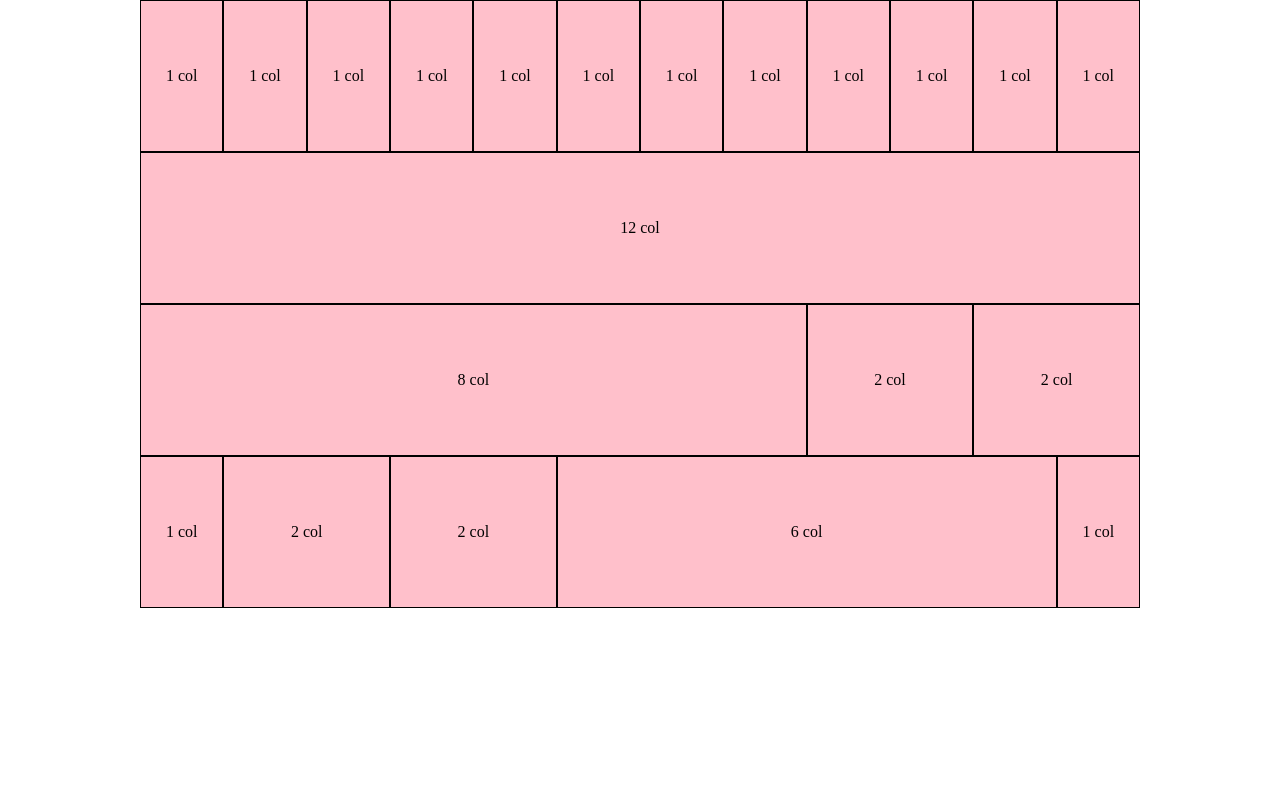
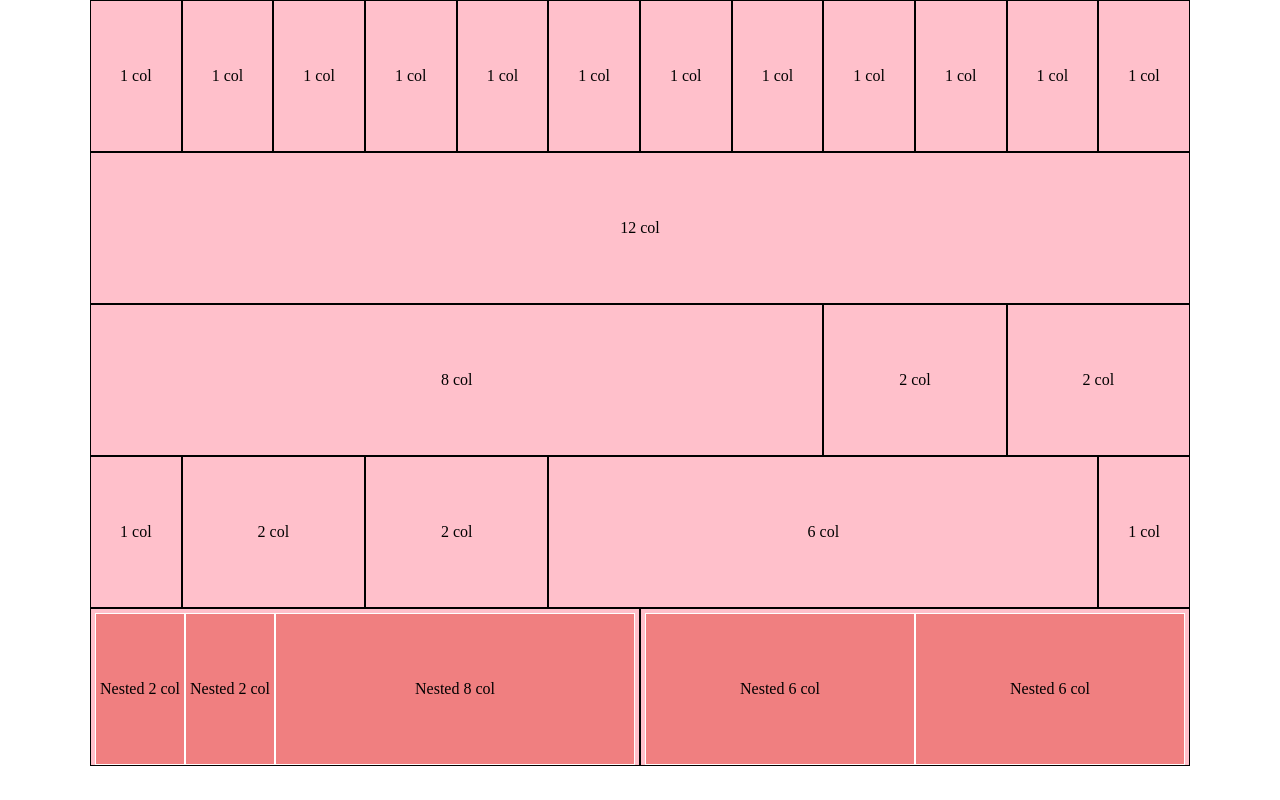
Before and after one commit to Iruiasaro/html-css-12bool, a plain HTML site: page index.html in a window 1280 px wide. Drawn offline with Linux system fonts and the light colour scheme.

Commit message:
inserimento quinta ed ultima riga

```diff
--- a/index.html
+++ b/index.html
@@ -48,8 +48,24 @@
                 <div class="col-1">1 col</div>
             </div>
 
+            <!-- inserimento quinta riga -->
+            <div class="row">
+                <div class="col-6">
+
+            <div class="row item">
+                <div class="col-2">Nested 2 col</div>
+                <div class="col-2">Nested 2 col</div>
+                <div class="col-8">Nested 8 col</div>
+                </div>
+            </div>
+            <div class="col-6">
+                <div class="row item">
+                  <div class="col-6">Nested 6 col</div>
+                  <div class="col-6">Nested 6 col</div>
+                </div>
+              </div>
+
         </div>
-
 
     </body>
 </html>
--- a/style.css
+++ b/style.css
@@ -5,15 +5,24 @@
   }
 
   .container {
-    max-width: 1000px;
+    max-width: 1100px;
     background-color: rgba(255,192,203,255);
     margin: auto;
   }
-
 
   .row [class*="col-"] {
     float: left;
     text-align: center;
     border: 1px solid rgb(0, 0, 0);
     line-height: 150px;
+    height: 100%;
   }
+
+  .row .item [class*="col-"] {
+    border: 1px solid rgb(255, 255, 255);
+    background-color: rgba(240,127,128,255);
+  }
+
+  .row .item {
+    padding: 4px;
+  }
```
